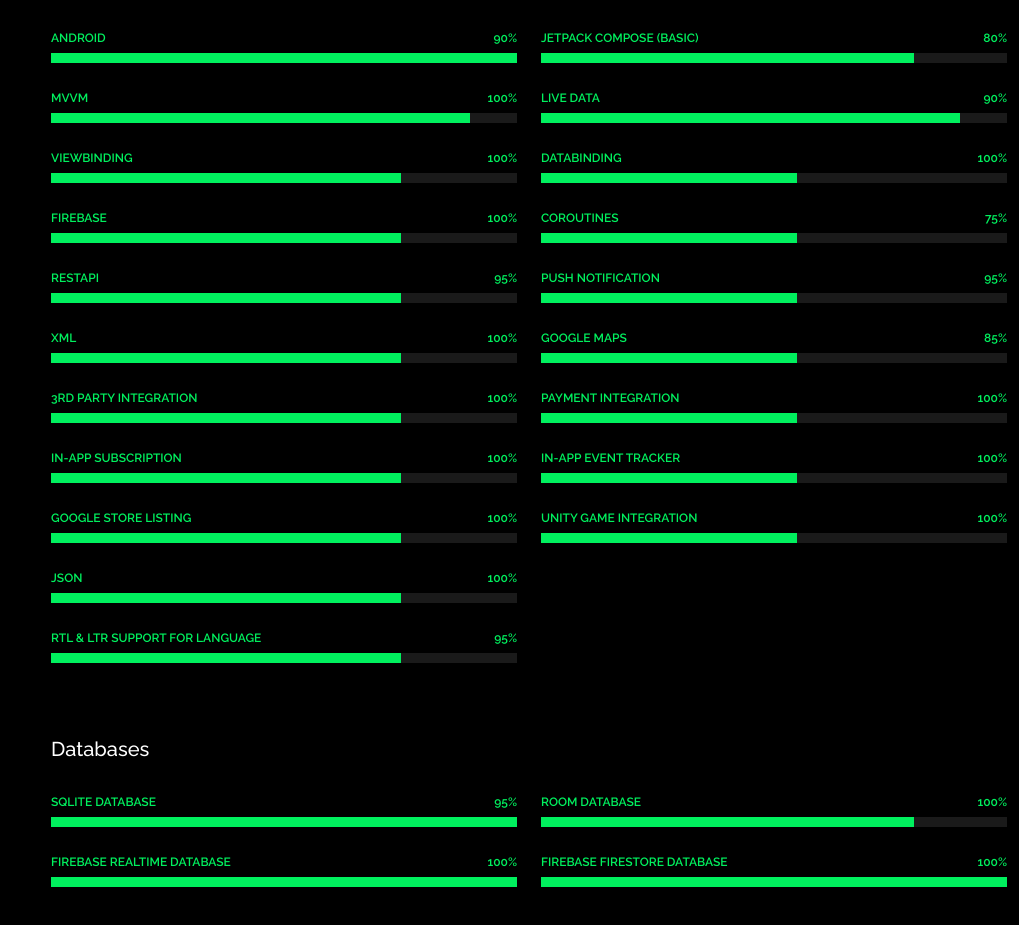
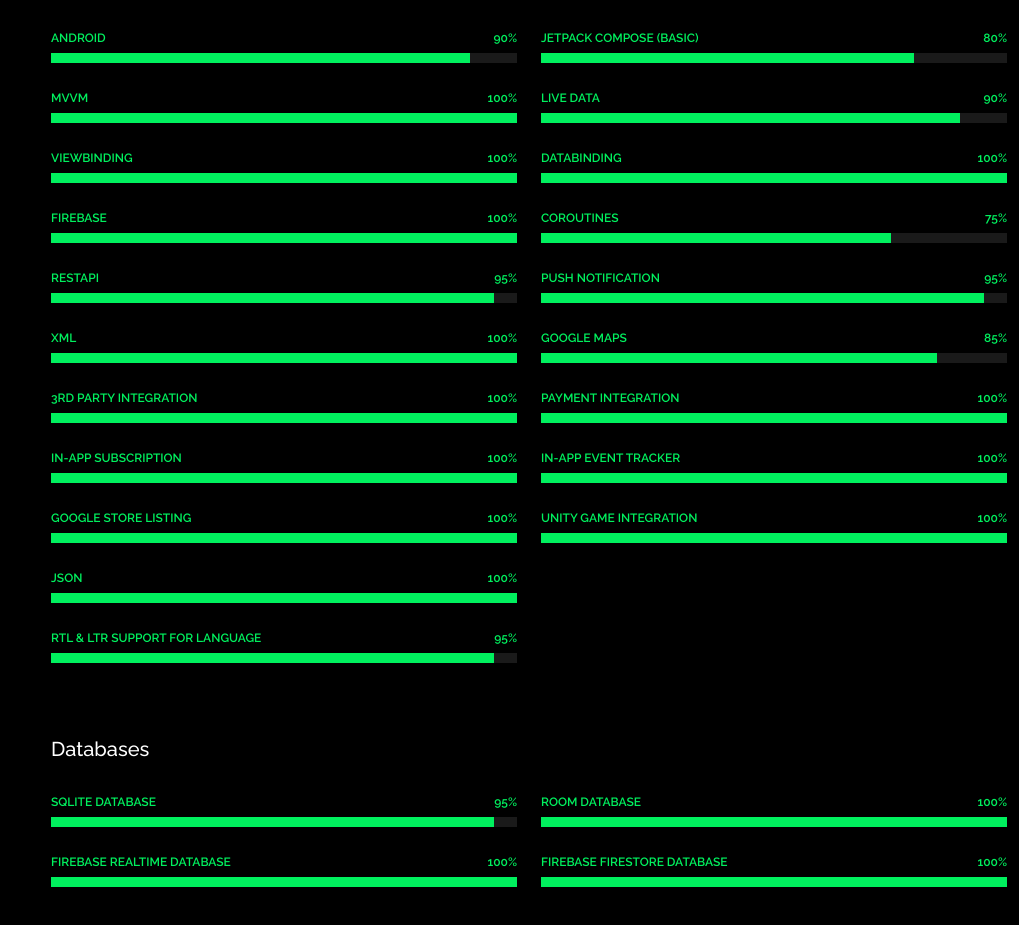
Before and after one commit to Harsh20014060/harsh_portfolio, a plain HTML site: page index.html in a window 1280 px wide. Shown: the part 2134-3059 px from the top of the page, without its empty margins (261-1280 px from the left). Drawn offline with Linux system fonts and the light colour scheme.

Commit message:
fix issues

```diff
--- a/index.html
+++ b/index.html
@@ -279,7 +279,7 @@
             <div class="progress">
               <span class="skill"><span>Kotlin</span> <i class="val">99%</i></span>
               <div class="progress-bar-wrap">
-                <div class="progress-bar" role="progressbar" aria-valuenow="100" aria-valuemin="0" aria-valuemax="100">
+                <div class="progress-bar" role="progressbar" aria-valuenow="99" aria-valuemin="0" aria-valuemax="100">
                 </div>
               </div>
             </div><!-- End Skills Item -->
@@ -291,7 +291,7 @@
             <div class="progress">
               <span class="skill"><span>Java</span> <i class="val">90%</i></span>
               <div class="progress-bar-wrap">
-                <div class="progress-bar" role="progressbar" aria-valuenow="80" aria-valuemin="0" aria-valuemax="100">
+                <div class="progress-bar" role="progressbar" aria-valuenow="90" aria-valuemin="0" aria-valuemax="100">
                 </div>
               </div>
             </div><!-- End Skills Item -->
@@ -323,7 +323,7 @@
             <div class="progress">
               <span class="skill"><span>Android</span> <i class="val">90%</i></span>
               <div class="progress-bar-wrap">
-                <div class="progress-bar" role="progressbar" aria-valuenow="100" aria-valuemin="0" aria-valuemax="100">
+                <div class="progress-bar" role="progressbar" aria-valuenow="90" aria-valuemin="0" aria-valuemax="100">
                 </div>
               </div>
             </div><!-- End Skills Item -->
@@ -331,7 +331,7 @@
             <div class="progress">
               <span class="skill"><span>MVVM</span> <i class="val">100%</i></span>
               <div class="progress-bar-wrap">
-                <div class="progress-bar" role="progressbar" aria-valuenow="90" aria-valuemin="0" aria-valuemax="100">
+                <div class="progress-bar" role="progressbar" aria-valuenow="100" aria-valuemin="0" aria-valuemax="100">
                 </div>
               </div>
             </div><!-- End Skills Item -->
@@ -339,63 +339,63 @@
             <div class="progress">
               <span class="skill"><span>ViewBinding</span> <i class="val">100%</i></span>
               <div class="progress-bar-wrap">
-                <div class="progress-bar" role="progressbar" aria-valuenow="75" aria-valuemin="0" aria-valuemax="100">
+                <div class="progress-bar" role="progressbar" aria-valuenow="100" aria-valuemin="0" aria-valuemax="100">
                 </div>
               </div>
             </div><!-- End Skills Item -->
             <div class="progress">
               <span class="skill"><span>Firebase</span> <i class="val">100%</i></span>
               <div class="progress-bar-wrap">
-                <div class="progress-bar" role="progressbar" aria-valuenow="75" aria-valuemin="0" aria-valuemax="100">
+                <div class="progress-bar" role="progressbar" aria-valuenow="100" aria-valuemin="0" aria-valuemax="100">
                 </div>
               </div>
             </div><!-- End Skills Item -->
             <div class="progress">
               <span class="skill"><span>RestAPI</span> <i class="val">95%</i></span>
               <div class="progress-bar-wrap">
-                <div class="progress-bar" role="progressbar" aria-valuenow="75" aria-valuemin="0" aria-valuemax="100">
+                <div class="progress-bar" role="progressbar" aria-valuenow="95" aria-valuemin="0" aria-valuemax="100">
                 </div>
               </div>
             </div><!-- End Skills Item -->
             <div class="progress">
               <span class="skill"><span>XML</span> <i class="val">100%</i></span>
               <div class="progress-bar-wrap">
-                <div class="progress-bar" role="progressbar" aria-valuenow="75" aria-valuemin="0" aria-valuemax="100">
+                <div class="progress-bar" role="progressbar" aria-valuenow="100" aria-valuemin="0" aria-valuemax="100">
                 </div>
               </div>
             </div><!-- End Skills Item -->
             <div class="progress">
               <span class="skill"><span>3rd party integration</span> <i class="val">100%</i></span>
               <div class="progress-bar-wrap">
-                <div class="progress-bar" role="progressbar" aria-valuenow="75" aria-valuemin="0" aria-valuemax="100">
+                <div class="progress-bar" role="progressbar" aria-valuenow="100" aria-valuemin="0" aria-valuemax="100">
                 </div>
               </div>
             </div><!-- End Skills Item -->
             <div class="progress">
               <span class="skill"><span>In-App subscription</span> <i class="val">100%</i></span>
               <div class="progress-bar-wrap">
-                <div class="progress-bar" role="progressbar" aria-valuenow="75" aria-valuemin="0" aria-valuemax="100">
+                <div class="progress-bar" role="progressbar" aria-valuenow="100" aria-valuemin="0" aria-valuemax="100">
                 </div>
               </div>
             </div><!-- End Skills Item -->
             <div class="progress">
               <span class="skill"><span>Google Store Listing</span> <i class="val">100%</i></span>
               <div class="progress-bar-wrap">
-                <div class="progress-bar" role="progressbar" aria-valuenow="75" aria-valuemin="0" aria-valuemax="100">
+                <div class="progress-bar" role="progressbar" aria-valuenow="100" aria-valuemin="0" aria-valuemax="100">
                 </div>
               </div>
             </div><!-- End Skills Item -->
             <div class="progress">
               <span class="skill"><span>JSON</span> <i class="val">100%</i></span>
               <div class="progress-bar-wrap">
-                <div class="progress-bar" role="progressbar" aria-valuenow="75" aria-valuemin="0" aria-valuemax="100">
+                <div class="progress-bar" role="progressbar" aria-valuenow="100" aria-valuemin="0" aria-valuemax="100">
                 </div>
               </div>
             </div><!-- End Skills Item -->
             <div class="progress">
               <span class="skill"><span>RTL & LTR support for Language</span> <i class="val">95%</i></span>
               <div class="progress-bar-wrap">
-                <div class="progress-bar" role="progressbar" aria-valuenow="75" aria-valuemin="0" aria-valuemax="100">
+                <div class="progress-bar" role="progressbar" aria-valuenow="95" aria-valuemin="0" aria-valuemax="100">
                 </div>
               </div>
             </div><!-- End Skills Item -->
@@ -423,7 +423,7 @@
             <div class="progress">
               <span class="skill"><span>DataBinding</span> <i class="val">100%</i></span>
               <div class="progress-bar-wrap">
-                <div class="progress-bar" role="progressbar" aria-valuenow="55" aria-valuemin="0" aria-valuemax="100">
+                <div class="progress-bar" role="progressbar" aria-valuenow="100" aria-valuemin="0" aria-valuemax="100">
                 </div>
               </div>
             </div><!-- End Skills Item -->
@@ -431,7 +431,7 @@
             <div class="progress">
               <span class="skill"><span>Coroutines</span> <i class="val">75%</i></span>
               <div class="progress-bar-wrap">
-                <div class="progress-bar" role="progressbar" aria-valuenow="55" aria-valuemin="0" aria-valuemax="100">
+                <div class="progress-bar" role="progressbar" aria-valuenow="75" aria-valuemin="0" aria-valuemax="100">
                 </div>
               </div>
             </div><!-- End Skills Item -->
@@ -439,7 +439,7 @@
             <div class="progress">
               <span class="skill"><span>Push Notification</span> <i class="val">95%</i></span>
               <div class="progress-bar-wrap">
-                <div class="progress-bar" role="progressbar" aria-valuenow="55" aria-valuemin="0" aria-valuemax="100">
+                <div class="progress-bar" role="progressbar" aria-valuenow="95" aria-valuemin="0" aria-valuemax="100">
                 </div>
               </div>
             </div><!-- End Skills Item -->
@@ -447,7 +447,7 @@
             <div class="progress">
               <span class="skill"><span>Google Maps</span> <i class="val">85%</i></span>
               <div class="progress-bar-wrap">
-                <div class="progress-bar" role="progressbar" aria-valuenow="55" aria-valuemin="0" aria-valuemax="100">
+                <div class="progress-bar" role="progressbar" aria-valuenow="85" aria-valuemin="0" aria-valuemax="100">
                 </div>
               </div>
             </div><!-- End Skills Item -->
@@ -455,7 +455,7 @@
             <div class="progress">
               <span class="skill"><span>Payment Integration</span> <i class="val">100%</i></span>
               <div class="progress-bar-wrap">
-                <div class="progress-bar" role="progressbar" aria-valuenow="55" aria-valuemin="0" aria-valuemax="100">
+                <div class="progress-bar" role="progressbar" aria-valuenow="100" aria-valuemin="0" aria-valuemax="100">
                 </div>
               </div>
             </div><!-- End Skills Item -->
@@ -463,7 +463,7 @@
             <div class="progress">
               <span class="skill"><span>In-App Event tracker</span> <i class="val">100%</i></span>
               <div class="progress-bar-wrap">
-                <div class="progress-bar" role="progressbar" aria-valuenow="55" aria-valuemin="0" aria-valuemax="100">
+                <div class="progress-bar" role="progressbar" aria-valuenow="100" aria-valuemin="0" aria-valuemax="100">
                 </div>
               </div>
             </div><!-- End Skills Item -->
@@ -471,7 +471,7 @@
             <div class="progress">
               <span class="skill"><span>Unity game integration</span> <i class="val">100%</i></span>
               <div class="progress-bar-wrap">
-                <div class="progress-bar" role="progressbar" aria-valuenow="55" aria-valuemin="0" aria-valuemax="100">
+                <div class="progress-bar" role="progressbar" aria-valuenow="100" aria-valuemin="0" aria-valuemax="100">
                 </div>
               </div>
             </div><!-- End Skills Item -->
@@ -505,7 +505,7 @@
             <div class="progress">
               <span class="skill"><span>SQLite Database</span> <i class="val">95%</i></span>
               <div class="progress-bar-wrap">
-                <div class="progress-bar" role="progressbar" aria-valuenow="100" aria-valuemin="0" aria-valuemax="100">
+                <div class="progress-bar" role="progressbar" aria-valuenow="95" aria-valuemin="0" aria-valuemax="100">
                 </div>
               </div>
             </div><!-- End Skills Item -->
@@ -525,7 +525,7 @@
             <div class="progress">
               <span class="skill"><span>Room Database</span> <i class="val">100%</i></span>
               <div class="progress-bar-wrap">
-                <div class="progress-bar" role="progressbar" aria-valuenow="80" aria-valuemin="0" aria-valuemax="100">
+                <div class="progress-bar" role="progressbar" aria-valuenow="100" aria-valuemin="0" aria-valuemax="100">
                 </div>
               </div>
             </div><!-- End Skills Item -->
```
